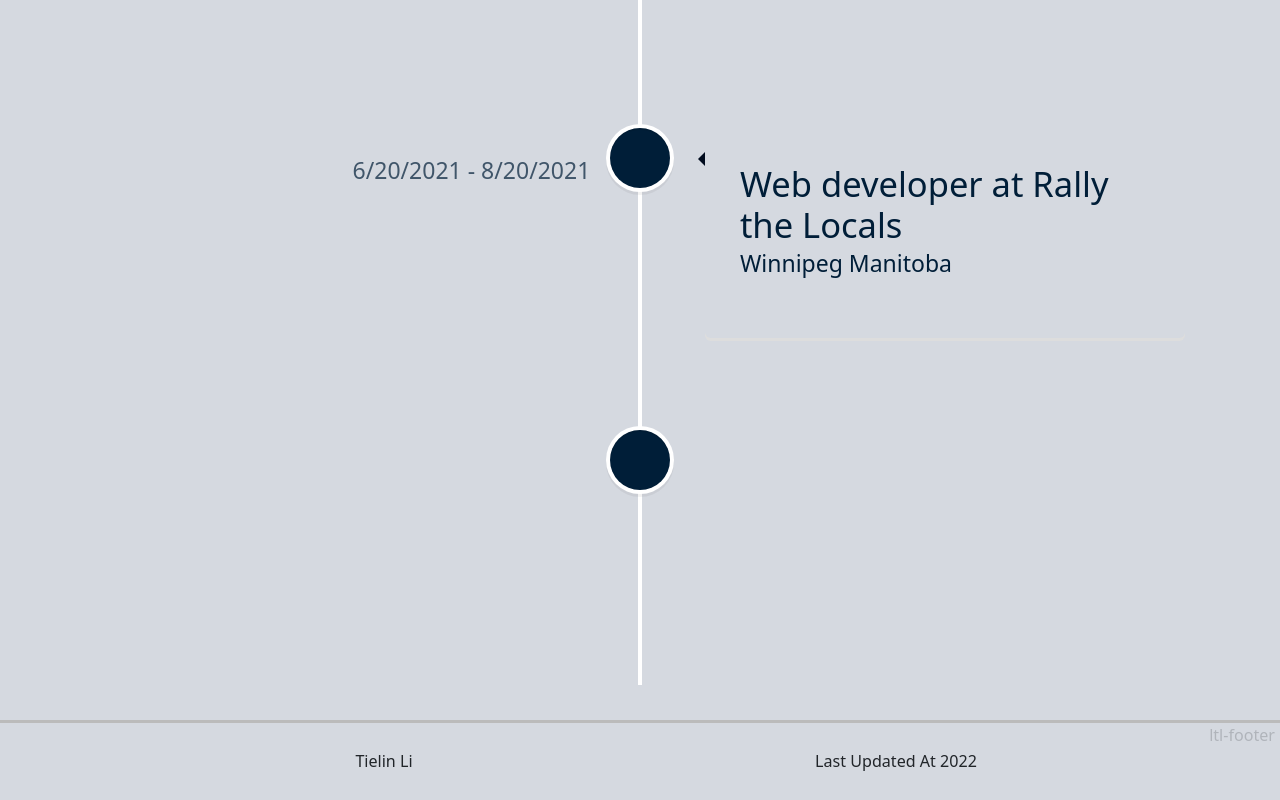
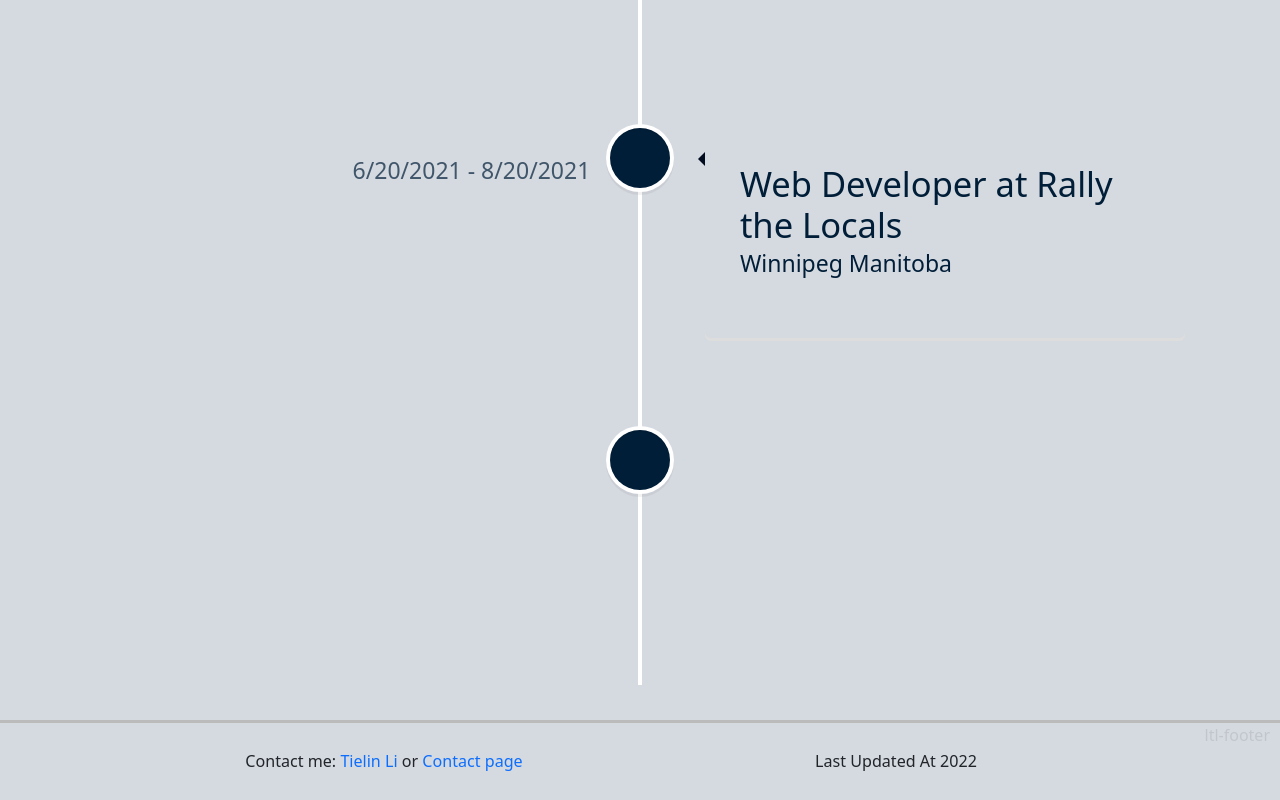
Before and after one commit to ltlkong/ltl-portfolio, a React (Create React App) app: page / in a window 1280 px wide. Shown: the part 1920-2720 px from the top of the page. Built offline with nearby package versions, Linux system fonts and the light colour scheme; a web font is replaced by a local one.

Commit message:
Edit layout

```diff
--- a/src/components/pageLayout/Style.tsx
+++ b/src/components/pageLayout/Style.tsx
@@ -9,9 +9,10 @@
         '&:before': {
             content: '"ltl-main"',
             position: 'absolute',
-            opacity: '.2',
+            opacity: '.1',
             top: 0,
-            right: '5px',
+            right: '10px',
+            fontSize: '16px',
         },
     },
     Footer: {
@@ -19,9 +20,10 @@
         '&:before': {
             content: '"ltl-footer"',
             position: 'absolute',
-            opacity: '.2',
+            opacity: '.1',
             top: 0,
-            right: '5px',
+            right: '10px',
+            fontSize: '16px',
         },
     },
 });
--- a/src/pages/components/customFooter/index.tsx
+++ b/src/pages/components/customFooter/index.tsx
@@ -1,5 +1,6 @@
 import React, { ReactElement, HTMLProps } from 'react';
 import withStyles, { WithStylesProps } from 'react-jss';
+import { Link } from 'react-router-dom';
 import styles from './Style';
 import { Footer } from '../../../components/pageLayout';
 
@@ -8,9 +9,14 @@
 interface IProps extends Classes, HTMLProps<HTMLDivElement> {}
 
 const CustomFooter = ({ classes }: IProps): ReactElement => {
+    const mailto = 'tielinli@yahoo.com';
+
     return (
         <Footer className={classes.Footer}>
-            <div>Tielin Li</div>
+            <div>
+                Contact me: <a href={`mailto:${mailto}`}>Tielin Li</a> or{' '}
+                <Link to="/contact">Contact page</Link>
+            </div>
             <div>Last Updated At 2022</div>
         </Footer>
     );
--- a/src/pages/homePage/components/career-timeline/index.tsx
+++ b/src/pages/homePage/components/career-timeline/index.tsx
@@ -13,7 +13,7 @@
 }: HTMLProps<ReactElement>): ReactElement => {
     const careerData = [
         {
-            title: 'Software developer student',
+            title: 'Software Developer student',
             company: {
                 name: 'College',
                 link: '',
@@ -25,7 +25,7 @@
             description: null,
         },
         {
-            title: 'Web developer',
+            title: 'Web Developer',
             company: {
                 name: 'Rally the Locals',
                 link: 'https://www.rallythelocals.com',
@@ -37,7 +37,7 @@
             description: null,
         },
         {
-            title: 'Application developer',
+            title: 'Application Developer',
             company: {
                 name: 'Pollard Banknote Ltd.',
                 link: 'https://www.pollardbanknote.com',
--- a/src/pages/homePage/index.tsx
+++ b/src/pages/homePage/index.tsx
@@ -93,7 +93,7 @@
                         </div>
                     </ScrollAnimation>
                 </section>
-                <section className={combineClasses('p-4')}>
+                <section className={'p-4'}>
                     <h2>My Career path</h2>
                     <CareerTimeline />
                 </section>
```
